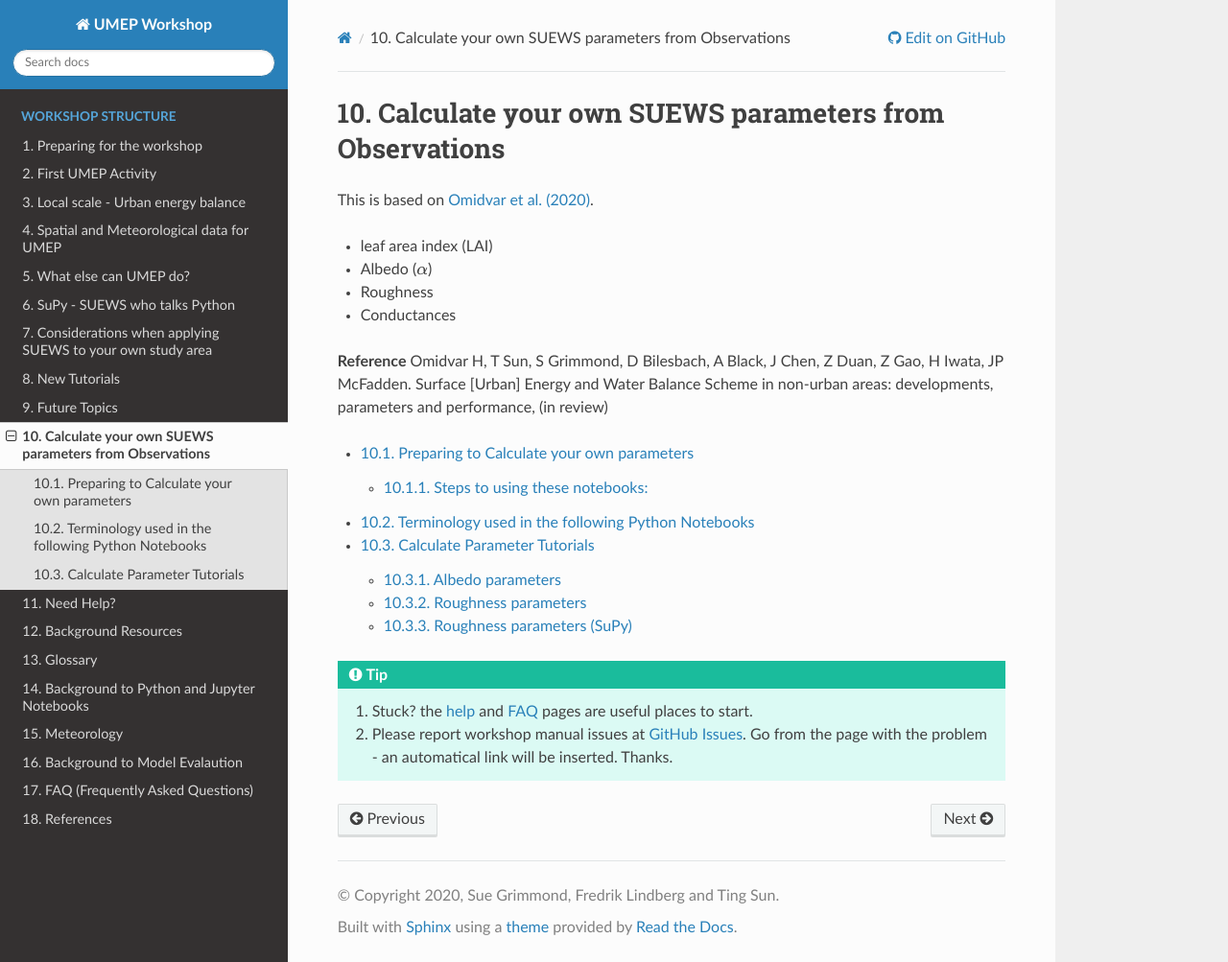
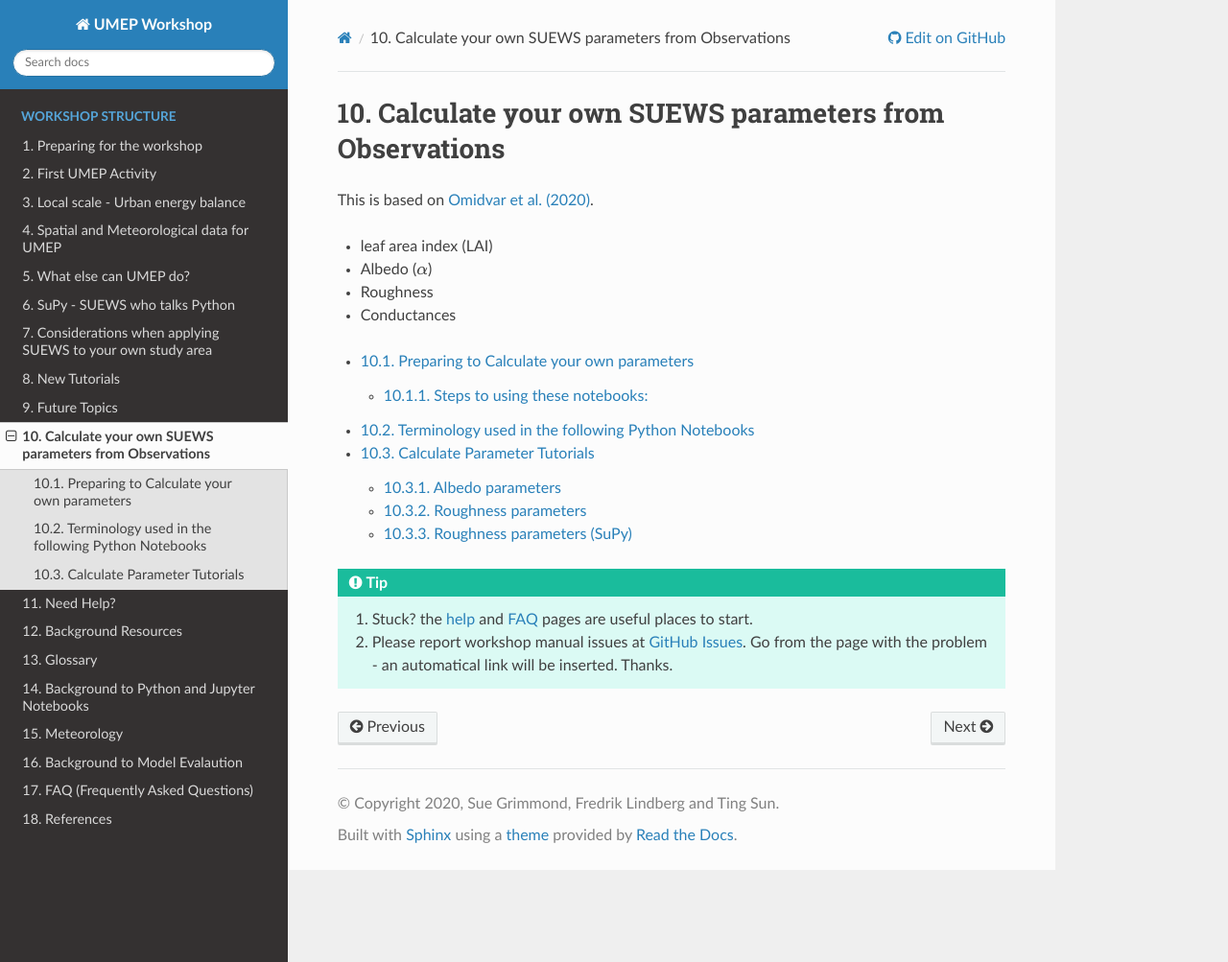
Before and after one commit to Urban-Meteorology-Reading/UMEP-Workshop, a Sphinx documentation site: the page built from source/Parameters/CalcParam0.rst, in a window 1280 px wide and 1003 px high. Shown: the whole window at 96% size. Built offline with Sphinx 7.4.7 and the Read the Docs theme 2.0.0, drawn with Linux system fonts in a browser that asks for light colours.

Commit message:
Update CalcParam0.rst

```diff
--- a/source/Parameters/CalcParam0.rst
+++ b/source/Parameters/CalcParam0.rst
@@ -10,8 +10,6 @@ This is based on `Omidvar et al. (2020) <Hamid2020>`.
 - Roughness
 - Conductances
 
-**Reference**
-Omidvar H, T Sun, S Grimmond, D Bilesbach, A Black, J Chen, Z Duan, Z Gao, H Iwata, JP McFadden. Surface [Urban] Energy and Water Balance Scheme in non-urban areas: developments, parameters and performance, (in review)
 
 .. toctree::
    :maxdepth: 2
```
